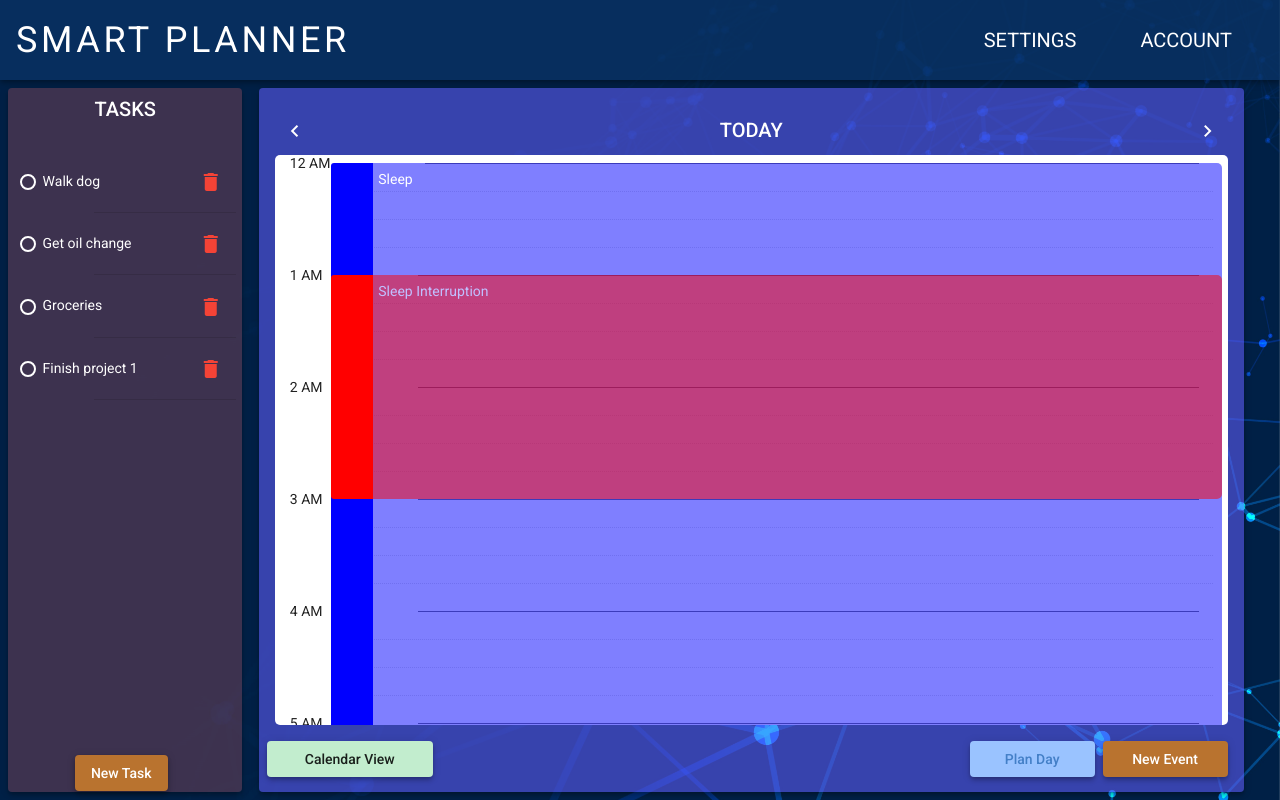
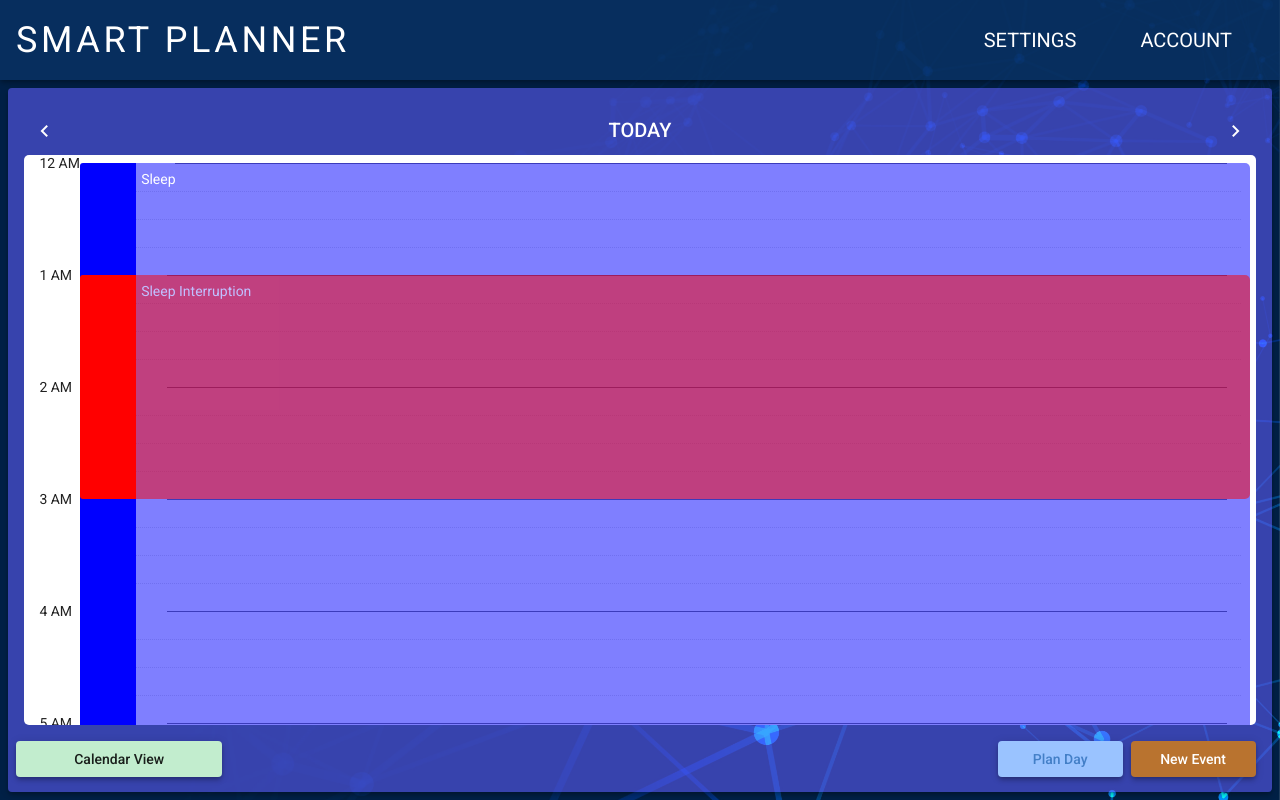
Before and after one commit to charles-witherspoon/smart-planner, an Angular app: page /day in a window 1280 px wide. Built offline with nearby package versions, Linux system fonts and the light colour scheme.

Commit message:
Revert "added tasks to day view"
This reverts commit b01092c023495b346dacf1f4440419a756baf281.

```diff
--- a/src/app/components/day-view/day-view.component.html
+++ b/src/app/components/day-view/day-view.component.html
@@ -1,6 +1,5 @@
 <div class="main-content">
 
-    <app-tasks></app-tasks>
     <app-day></app-day>
 
 </div>
--- a/src/app/components/day-view/day-view.component.scss
+++ b/src/app/components/day-view/day-view.component.scss
@@ -1,13 +1,3 @@
 .main-content {
     height: 90%;
-    display: flex;
 }
-
-.main-content app-tasks {
-    flex: 1;
-}
-
-.main-content app-day {
-    flex: 4;
-    margin-right: 2em;
-}
--- a/src/app/components/day/day.component.scss
+++ b/src/app/components/day/day.component.scss
@@ -66,7 +66,7 @@
     padding: 0;
     display: flex;
     align-items: center;
-    justify-content: space-between;
+    justify-content: center;
 }
 
 mat-card-header {
```
